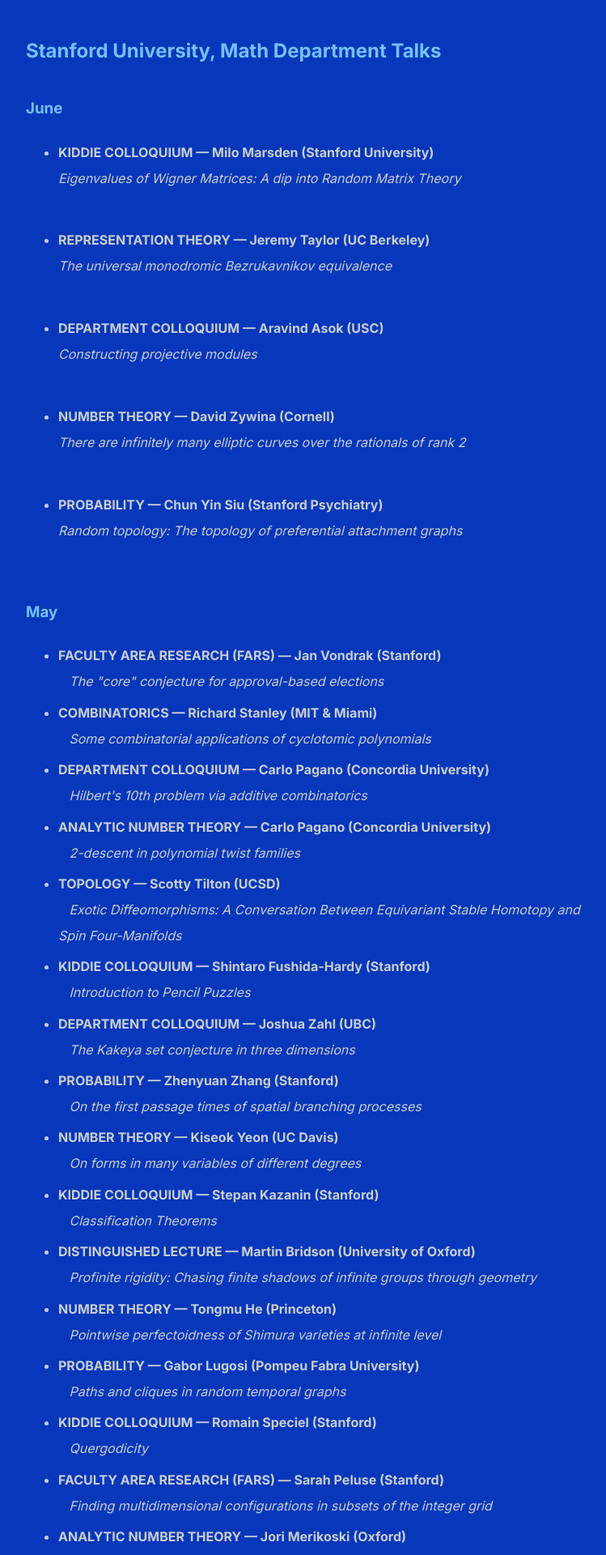
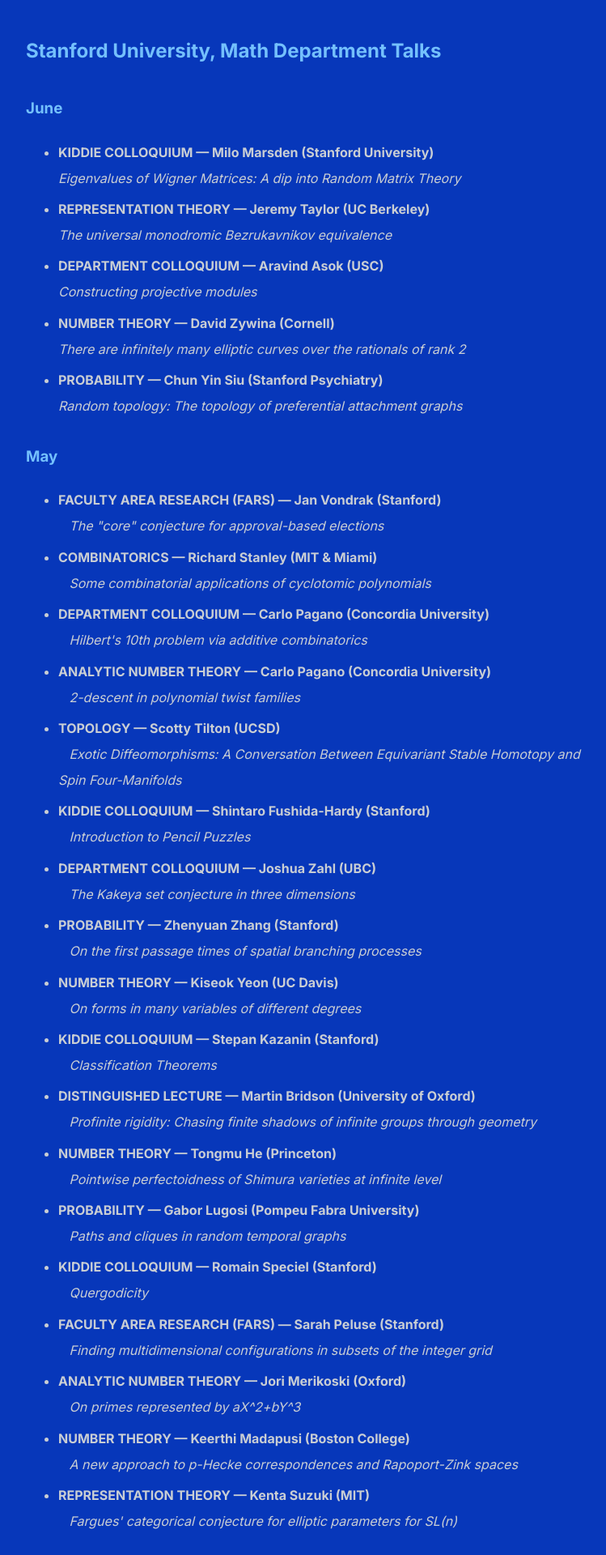
Before and after one commit to shihankanungo/shihankanungo.github.io, a Jekyll site: the page built from math-talks.md, in a window 1280 px wide. Shown: the part 2229-4149 px from the top of the page at 81% size, without its empty margins (248-997 px from the left). Built offline with Jekyll 4.4.1, drawn with Linux system fonts in a browser that asks for light colours.

Commit message:
Update math-talks.md

```diff
--- a/math-talks.md
+++ b/math-talks.md
@@ -73,32 +73,32 @@
 <li><details>
   <summary style="list-style: none;"><b>KIDDIE COLLOQUIUM &mdash; Milo Marsden (Stanford University)</b><br>
     <i>Eigenvalues of Wigner Matrices: A dip into Random Matrix Theory</i></summary>
-  <small><img src="images/06-05a.png" alt="June 5"></small>
-</details></li><br>
+  <small><img src="images/06-05a.png" alt="June 5"><br></small>
+</details></li>
 
 <li><details>
   <summary style="list-style: none;"><b>REPRESENTATION THEORY &mdash; Jeremy Taylor (UC Berkeley)</b><br>
     <i>The universal monodromic Bezrukavnikov equivalence</i></summary>
-  <small><img src="images/06-05c.png" alt="June 5"></small>
-</details></li><br>
+  <small><img src="images/06-05c.png" alt="June 5"><br></small>
+</details></li>
 
 <li><details>
   <summary style="list-style: none;"><b>DEPARTMENT COLLOQUIUM &mdash; Aravind Asok (USC)</b><br>
     <i>Constructing projective modules</i></summary>
-  <small><img src="images/06-05b.png" alt="June 5"></small>
-</details></li><br>
+  <small><img src="images/06-05b.png" alt="June 5"><br></small>
+</details></li>
 
 <li><details>
   <summary style="list-style: none;"><b>NUMBER THEORY &mdash; David Zywina (Cornell)</b><br>
     <i>There are infinitely many elliptic curves over the rationals of rank 2</i></summary>
-  <small><img src="images/06-02a.png" alt="June 2"></small>
-</details></li><br>
+  <small><img src="images/06-02a.png" alt="June 2"><br></small>
+</details></li>
 
 <li><details>
   <summary style="list-style: none;"><b>PROBABILITY &mdash; Chun Yin Siu (Stanford Psychiatry)</b><br>
     <i>Random topology: The topology of preferential attachment graphs</i></summary>
-  <small><img src="images/06-02b.png" alt="June 2"></small>
-</details></li><br>
+  <small><img src="images/06-02b.png" alt="June 2"><br></small>
+</details></li>
 </ul>
 
 ### May
```
